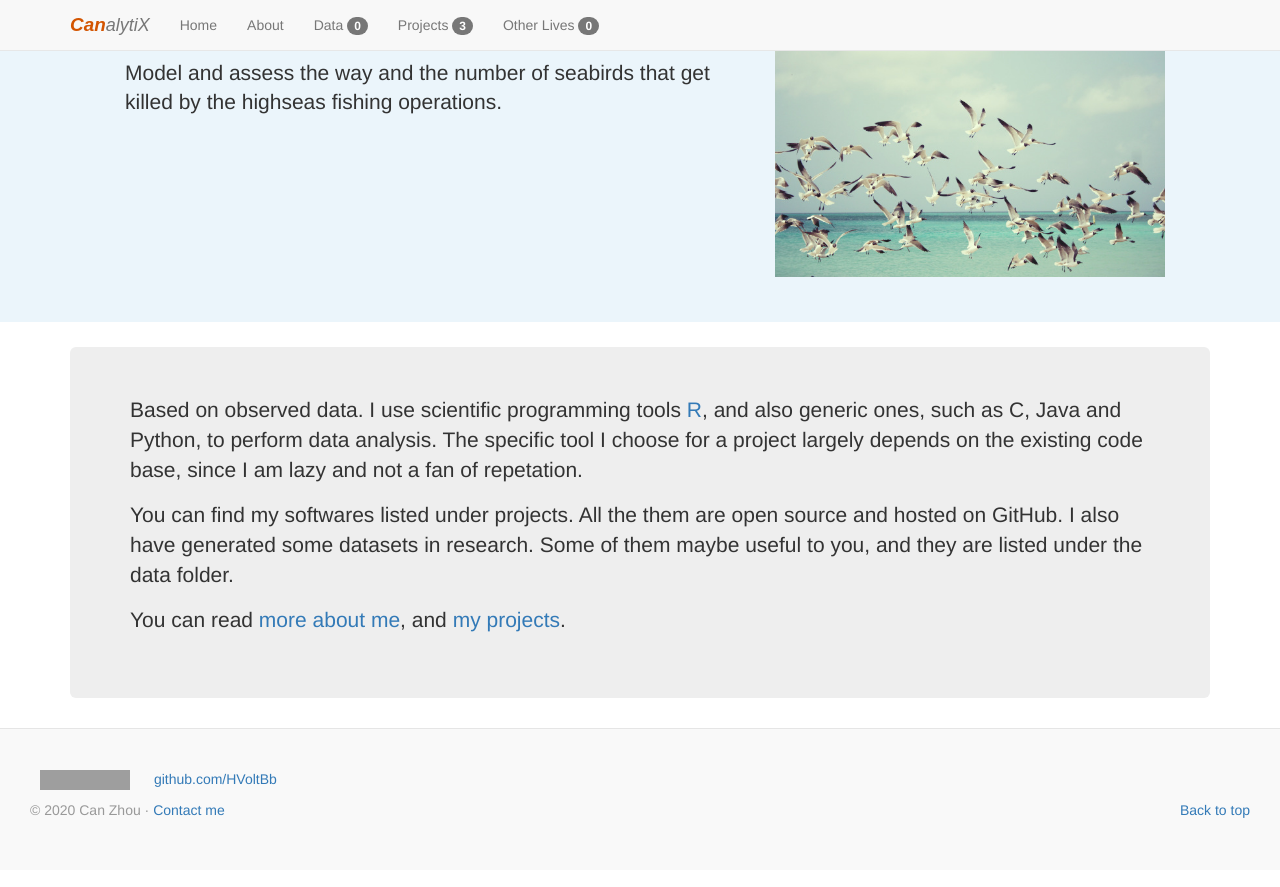
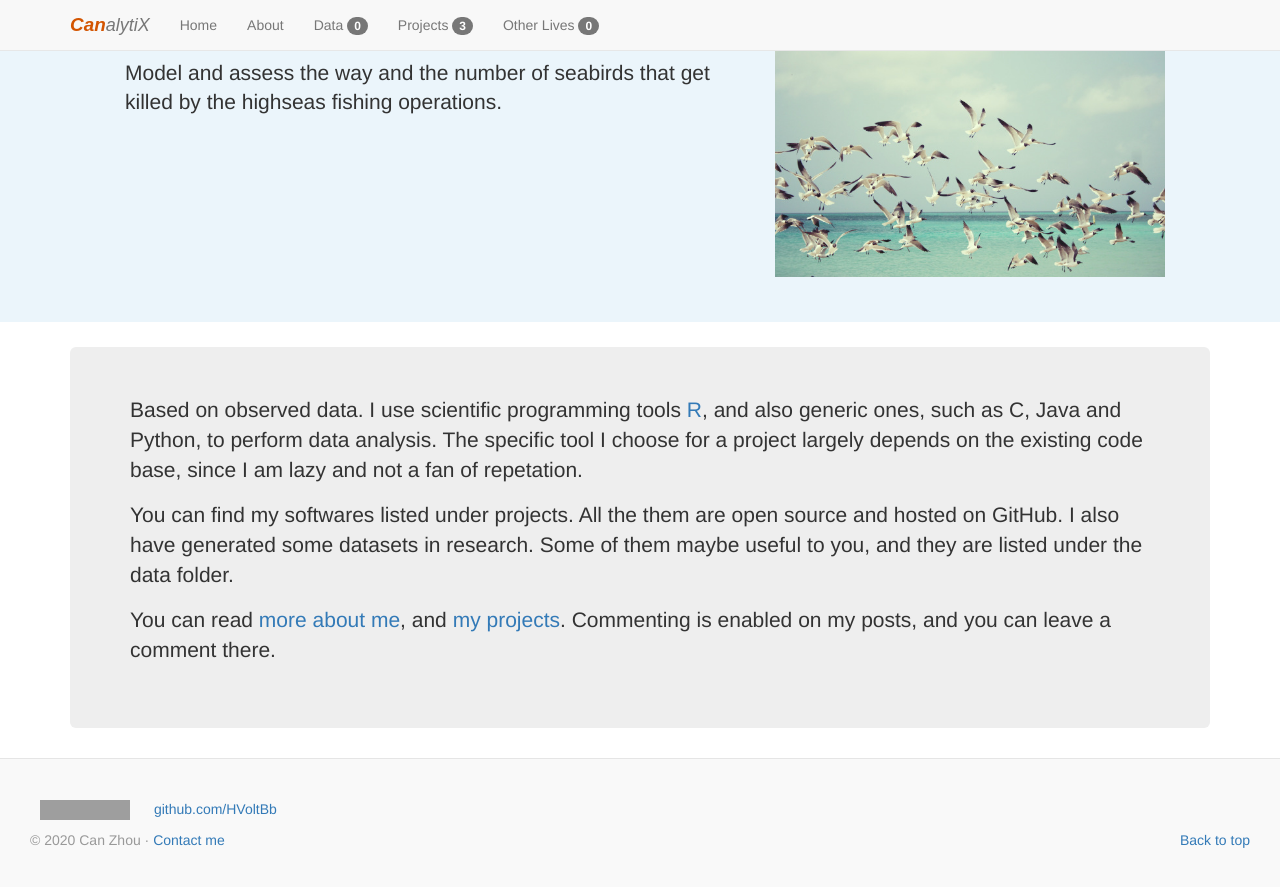
Before and after one commit to HVoltBb/HVoltBb.github.io, a Jekyll site: the page built from index.html, in a window 1280 px wide and 900 px high, scrolled down 1122 px. Shown: the top 887 px of the window. Built offline with Jekyll 4.4.1, drawn with Linux system fonts in a browser that asks for light colours; comment, search, counter and statistics services are not loaded; grey boxes are pictures that could not be loaded.

Commit message:
comments

```diff
--- a/data/index.html
+++ b/data/index.html
@@ -6,7 +6,7 @@
 <h2>Data</h2>
 </div>
 <div>
-<p class='n'>To see my opinion on sharing your research data, click <a href="/data/public_data.html">here</a>.</p>
+<p class='n'>To see my opinion on sharing your research data, <a class="btn btn-info" href="/data/public_data.html" role="button">Public data &raquo;</a></p>
 
 <p class='n'>Do take a look at my meager amount of data, and if you find an error, please let me know.</p>
 
--- a/index.html
+++ b/index.html
@@ -63,5 +63,5 @@
 <div class="jumbotron some-padding">
 <p>Based on observed data. I use scientific programming tools <a href="https://www.r-project.org">R</a>, and also generic ones, such as C, Java and Python, to perform data analysis. The specific tool I choose for a project largely depends on the existing code base, since I am lazy and not a fan of repetation.</p>
 <p>You can find my softwares listed under projects. All the them are open source and hosted on GitHub. I also have generated some datasets in research. Some of them maybe useful to you, and they are listed under the data folder.</p>
-<p>You can read <a href="/about">more about me</a>, and <a href="/projects">my projects</a>.</p>
+<p>You can read <a href="/about">more about me</a>, and <a href="/projects">my projects</a>. Commenting is enabled on my posts, and you can leave a comment there.</p>
 </div>
```
